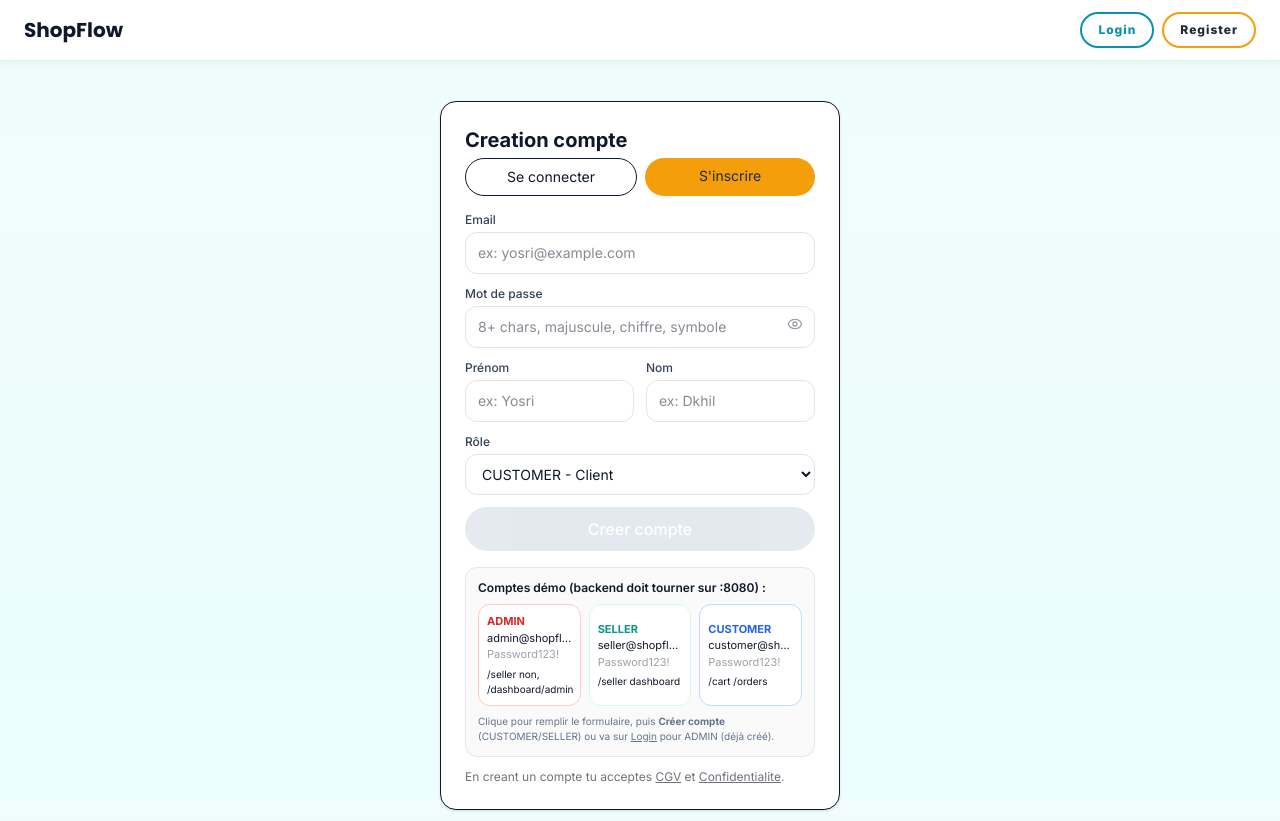
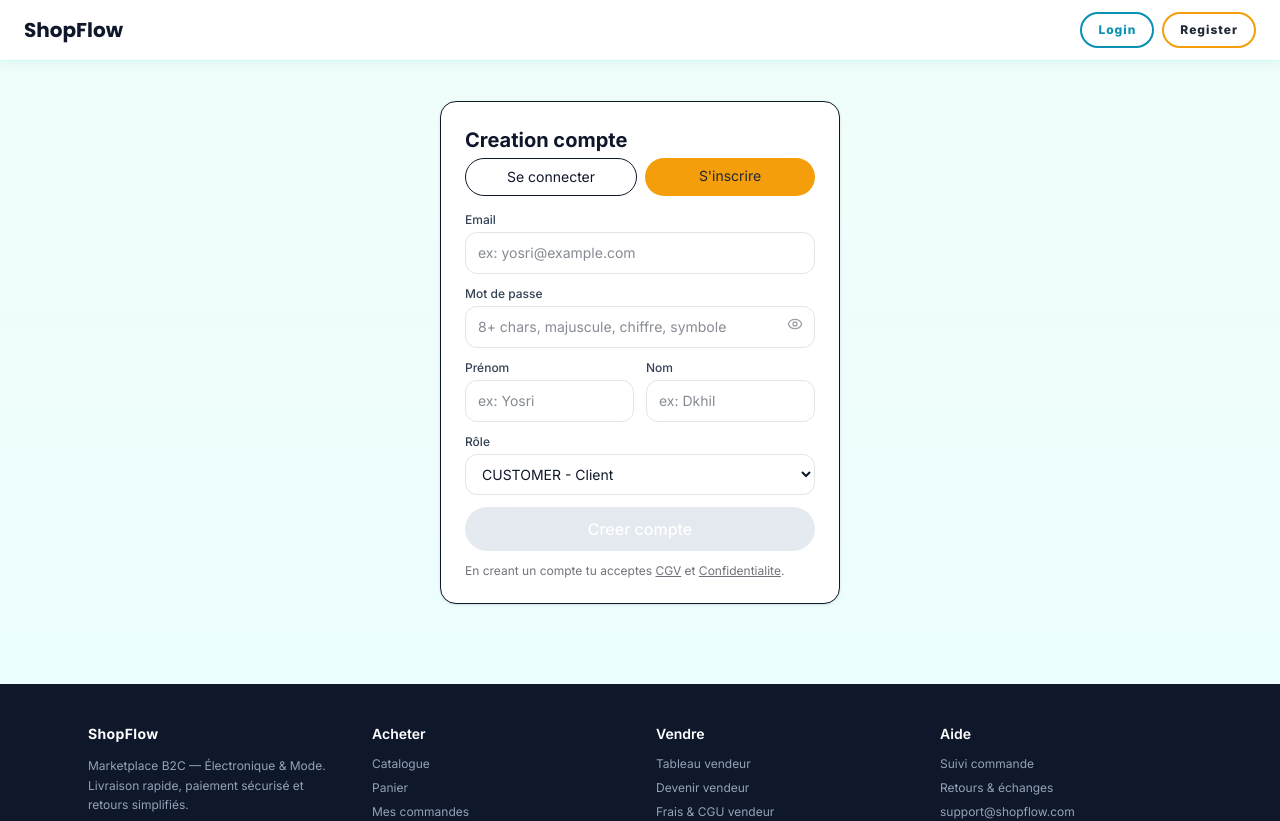
Before and after one commit to Yosri2024/ShopFlow, a Next.js app in the folder frontend/: page /register in a window 1280 px wide. Shown: the top 821 px of the page. Built offline with nearby package versions, Linux system fonts and the light colour scheme; no server answers.

Commit message:
ui: register remove demo accounts block, keep labels

```diff
--- a/frontend/src/app/register/page.tsx
+++ b/frontend/src/app/register/page.tsx
@@ -75,15 +75,6 @@ export default function Register() {
           <motion.button whileTap={{ scale:0.98 }} onClick={register} disabled={!valid} className="w-full py-2.5 rounded-full font-medium disabled:opacity-50" style={{ background: !valid ? "#CBD5E1" : "#0D9488", color: "#FFFFFF" }}>Creer compte</motion.button>
         </div>
         {msg && <div className={`mt-3 text-sm border rounded-xl p-3 break-all flex items-center gap-2 ${msg.includes("cree") ? "bg-emerald-50 border-emerald-200 text-emerald-700" : "bg-red-50 border-red-200 text-red-600"}`}>{!msg.includes("cree") && <span className="w-2 h-2 bg-red-500 rounded-full animate-pulse" />}<span>{msg}</span></div>}
-        <div className="mt-4 p-3 rounded-xl border bg-zinc-50" style={{borderColor:"#E2E8F0"}}>
-          <div className="text-xs font-semibold mb-2" style={{color:"#0F172A"}}>Comptes démo (backend doit tourner sur :8080) :</div>
-          <div className="grid grid-cols-3 gap-2 text-[11px]">
-            <button type="button" onClick={()=>setForm({email:"admin@shopflow.com",password:"Password123!",prenom:"Admin",nom:"ShopFlow",role:"ADMIN",nomBoutique:""})} className="p-2 rounded-xl border bg-white hover:shadow text-left" style={{borderColor:"#FECACA"}}><div className="font-bold" style={{color:"#DC2626"}}>ADMIN</div><div className="truncate">admin@shopflow.com</div><div className="text-zinc-400">Password123!</div><div className="mt-1 text-[10px]">/seller non, /dashboard/admin</div></button>
-            <button type="button" onClick={()=>setForm({email:"seller@shopflow.com",password:"Password123!",prenom:"Ali",nom:"Seller",role:"SELLER",nomBoutique:"ShopAli"})} className="p-2 rounded-xl border bg-white hover:shadow text-left" style={{borderColor:"#CCFBF1"}}><div className="font-bold" style={{color:"#0D9488"}}>SELLER</div><div className="truncate">seller@shopflow.com</div><div className="text-zinc-400">Password123!</div><div className="mt-1 text-[10px]">/seller dashboard</div></button>
-            <button type="button" onClick={()=>setForm({email:"customer@shopflow.com",password:"Password123!",prenom:"Yosri",nom:"Customer",role:"CUSTOMER",nomBoutique:""})} className="p-2 rounded-xl border bg-white hover:shadow text-left" style={{borderColor:"#BFDBFE"}}><div className="font-bold" style={{color:"#2563EB"}}>CUSTOMER</div><div className="truncate">customer@shopflow.com</div><div className="text-zinc-400">Password123!</div><div className="mt-1 text-[10px]">/cart /orders</div></button>
-          </div>
-          <div className="text-[10px] mt-2" style={{color:"#64748B"}}>Clique pour remplir le formulaire, puis <b>Créer compte</b> (CUSTOMER/SELLER) ou va sur <a href="/login" className="underline">Login</a> pour ADMIN (déjà créé).</div>
-        </div>
         <p className="text-xs text-zinc-500 mt-3">En creant un compte tu acceptes <a href="/terms" className="underline">CGV</a> et <a href="/privacy" className="underline">Confidentialite</a>.</p>
       </motion.div>
     </div>
```
